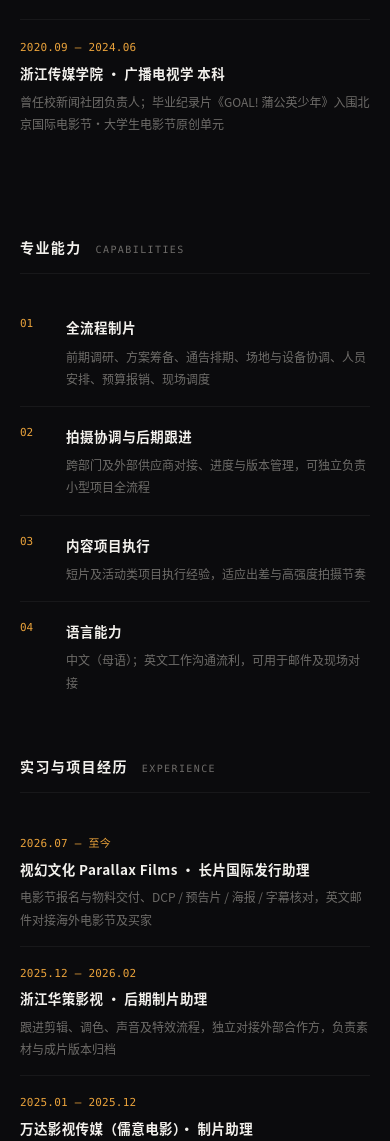
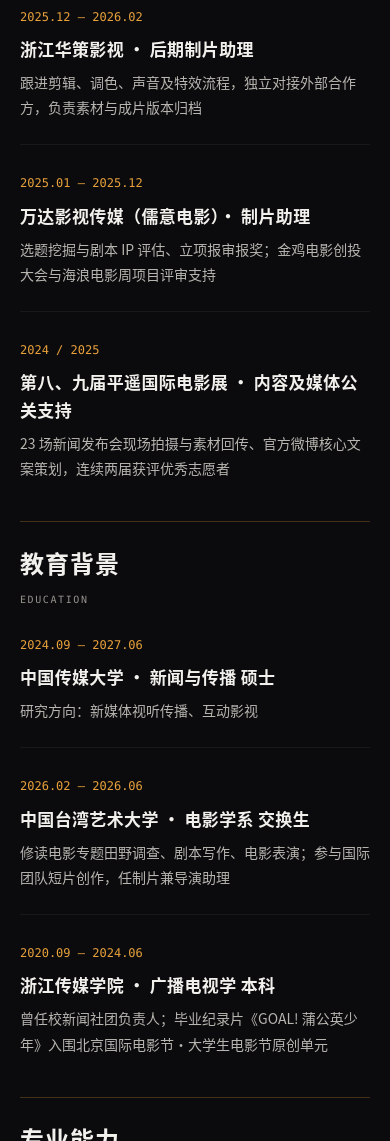
Before and after one commit to yyyyujiexin-dotcom/portfolio, a plain HTML site: page index.html in a window 390 px wide. Shown: the part 5058-6199 px from the top of the page. Drawn offline with Linux system fonts and the light colour scheme.

Commit message:
Clarify About section hierarchy and align experience, education and capabilities

```diff
--- a/index.html
+++ b/index.html
@@ -160,12 +160,23 @@
         <p>影视项目全流程执行与跨团队协同，是我的日常，也是我最想带进下一个剧组的能力。</p>
       </div>
 
-      <div class="about-grid">
-        <div class="about-col">
-          <p class="about-lead">熟悉影视项目从前期筹备、人员招募、场地与设备协调，到现场执行、后期跟进的完整流程。</p>
-          <p class="about-body">具备短片制片执行、后期跟进及国际电影节协作经验；能在高强度拍摄节奏下处理现场突发问题、协调跨团队沟通，并可用英文完成邮件与现场对接。目前于视幻文化 Parallax Films 参与长片国际发行工作。</p>
+      <div class="about-overview">
+        <p class="about-lead">熟悉影视项目从前期筹备、人员招募、场地与设备协调，到现场执行、后期跟进的完整流程。</p>
+        <p class="about-body">具备短片制片执行、后期跟进及国际电影节协作经验；能在高强度拍摄节奏下处理现场突发问题、协调跨团队沟通，并可用英文完成邮件与现场对接。目前于视幻文化 Parallax Films 参与长片国际发行工作。</p>
+      </div>
 
-          <h3 class="sub-head">教育背景 <span>EDUCATION</span></h3>
+      <div class="about-sections">
+        <section class="about-block" aria-labelledby="experienceTitle">
+          <h3 class="sub-head" id="experienceTitle">实习与项目经历<span>EXPERIENCE</span></h3>
+          <ul class="timeline">
+            <li><span class="tl-date">2026.07 — 至今</span><div><strong>视幻文化 Parallax Films · 长片国际发行助理</strong><p>电影节报名与物料交付、DCP / 预告片 / 海报 / 字幕核对，英文邮件对接海外电影节及买家</p></div></li>
+            <li><span class="tl-date">2025.12 — 2026.02</span><div><strong>浙江华策影视 · 后期制片助理</strong><p>跟进剪辑、调色、声音及特效流程，独立对接外部合作方，负责素材与成片版本归档</p></div></li>
+            <li><span class="tl-date">2025.01 — 2025.12</span><div><strong>万达影视传媒（儒意电影）· 制片助理</strong><p>选题挖掘与剧本 IP 评估、立项报审报奖；金鸡电影创投大会与海浪电影周项目评审支持</p></div></li>
+            <li><span class="tl-date">2024 / 2025</span><div><strong>第八、九届平遥国际电影展 · 内容及媒体公关支持</strong><p>23 场新闻发布会现场拍摄与素材回传、官方微博核心文案策划，连续两届获评优秀志愿者</p></div></li>
+          </ul>
+        </section>
+        <section class="about-block" aria-labelledby="educationTitle">
+          <h3 class="sub-head" id="educationTitle">教育背景<span>EDUCATION</span></h3>
           <ul class="timeline">
             <li>
               <span class="tl-date">2024.09 — 2027.06</span>
@@ -180,25 +191,16 @@
               <div><strong>浙江传媒学院 · 广播电视学 本科</strong><p>曾任校新闻社团负责人；毕业纪录片《GOAL! 蒲公英少年》入围北京国际电影节·大学生电影节原创单元</p></div>
             </li>
           </ul>
-        </div>
-
-        <div class="about-col">
-          <h3 class="sub-head">专业能力 <span>CAPABILITIES</span></h3>
+        </section>
+        <section class="about-block" aria-labelledby="capabilitiesTitle">
+          <h3 class="sub-head" id="capabilitiesTitle">专业能力<span>CAPABILITIES</span></h3>
           <div class="skills">
             <div class="skill"><span class="skill-num">01</span><div><strong>全流程制片</strong><p>前期调研、方案筹备、通告排期、场地与设备协调、人员安排、预算报销、现场调度</p></div></div>
             <div class="skill"><span class="skill-num">02</span><div><strong>拍摄协调与后期跟进</strong><p>跨部门及外部供应商对接、进度与版本管理，可独立负责小型项目全流程</p></div></div>
             <div class="skill"><span class="skill-num">03</span><div><strong>内容项目执行</strong><p>短片及活动类项目执行经验，适应出差与高强度拍摄节奏</p></div></div>
             <div class="skill"><span class="skill-num">04</span><div><strong>语言能力</strong><p>中文（母语）；英文工作沟通流利，可用于邮件及现场对接</p></div></div>
           </div>
-
-          <h3 class="sub-head">实习与项目经历 <span>EXPERIENCE</span></h3>
-          <ul class="timeline compact">
-            <li><span class="tl-date">2026.07 — 至今</span><div><strong>视幻文化 Parallax Films · 长片国际发行助理</strong><p>电影节报名与物料交付、DCP / 预告片 / 海报 / 字幕核对，英文邮件对接海外电影节及买家</p></div></li>
-            <li><span class="tl-date">2025.12 — 2026.02</span><div><strong>浙江华策影视 · 后期制片助理</strong><p>跟进剪辑、调色、声音及特效流程，独立对接外部合作方，负责素材与成片版本归档</p></div></li>
-            <li><span class="tl-date">2025.01 — 2025.12</span><div><strong>万达影视传媒（儒意电影）· 制片助理</strong><p>选题挖掘与剧本 IP 评估、立项报审报奖；金鸡电影创投大会与海浪电影周项目评审支持</p></div></li>
-            <li><span class="tl-date">2024 / 2025</span><div><strong>第八、九届平遥国际电影展 · 内容及媒体公关支持</strong><p>23 场新闻发布会现场拍摄与素材回传、官方微博核心文案策划，连续两届获评优秀志愿者</p></div></li>
-          </ul>
-        </div>
+        </section>
       </div>
     </div>
   </section>
--- a/styles.css
+++ b/styles.css
@@ -268,28 +268,31 @@ img, video, svg { display: block; max-width: 100%; }
 
 /* ---------- about ---------- */
 .about { padding: 0 0 130px; }
-.about-grid { display: grid; grid-template-columns: 1fr 1fr; gap: 72px; }
-.about-lead { margin: 0 0 20px; font: 500 clamp(19px, 2vw, 25px)/1.75 var(--serif); letter-spacing: .04em; color: var(--ink); }
-.about-body { margin: 0; font-size: 13.5px; line-height: 2.05; color: var(--ink-2); }
+.about-overview { max-width: 920px; margin-bottom: 64px; }
+.about-lead { margin: 0 0 18px; font: 500 clamp(20px, 2vw, 25px)/1.65 var(--serif); letter-spacing: .04em; color: var(--ink); }
+.about-body { margin: 0; font-size: 14px; line-height: 1.8; color: #B8B5B0; }
+.about-sections { display: grid; gap: 64px; }
+.about-block {
+  display: grid; grid-template-columns: 220px minmax(0, 1fr); gap: 64px;
+  align-items: start; padding-top: 32px; border-top: 1px solid rgba(233,162,59,.25);
+}
 .sub-head {
-  display: flex; align-items: baseline; gap: 14px; margin: 56px 0 24px;
-  font-size: 14px; font-weight: 600; letter-spacing: .1em;
-  padding-bottom: 14px; border-bottom: 1px solid var(--line-soft);
+  display: flex; flex-direction: column; align-items: flex-start; gap: 12px; margin: 0;
+  font-size: 26px; font-weight: 600; line-height: 1.4; letter-spacing: .04em;
 }
-.sub-head span { font: 500 10px/1 var(--mono); letter-spacing: .14em; color: var(--ink-3); }
-.timeline { list-style: none; margin: 0; padding: 0; }
-.timeline li { display: grid; grid-template-columns: 132px 1fr; gap: 20px; padding: 18px 0; border-bottom: 1px solid var(--line-soft); }
-.timeline li:last-child { border-bottom: 0; }
-.tl-date { padding-top: 3px; font: 500 11px/1.6 var(--mono); letter-spacing: .02em; color: var(--amber); white-space: nowrap; }
-.timeline strong { display: block; font-size: 13.5px; font-weight: 600; letter-spacing: .03em; line-height: 1.6; }
-.timeline p { margin: 6px 0 0; font-size: 12px; line-height: 1.85; color: var(--ink-3); }
-.timeline.compact li { padding: 15px 0; }
-.skills { display: flex; flex-direction: column; }
-.skill { display: grid; grid-template-columns: 38px 1fr; gap: 8px; padding: 16px 0; border-bottom: 1px solid var(--line-soft); }
-.skill:last-child { border-bottom: 0; }
-.skill-num { font: 500 11px/1.8 var(--mono); color: var(--amber); }
-.skill strong { font-size: 13.5px; font-weight: 600; letter-spacing: .04em; }
-.skill p { margin: 5px 0 0; font-size: 12px; line-height: 1.85; color: var(--ink-3); }
+.sub-head span { font: 500 10px/1.5 var(--mono); letter-spacing: .16em; color: #96928C; }
+.timeline { list-style: none; margin: 0; padding: 0; min-width: 0; }
+.timeline li { display: grid; grid-template-columns: 160px minmax(0, 1fr); gap: 24px; padding: 24px 0; border-bottom: 1px solid var(--line-soft); }
+.timeline li:first-child { padding-top: 0; }
+.timeline li:last-child { padding-bottom: 0; border-bottom: 0; }
+.tl-date { padding-top: 5px; font: 500 12px/1.6 var(--mono); letter-spacing: 0; color: var(--amber); white-space: nowrap; }
+.timeline strong, .skill strong { display: block; font-size: 17px; font-weight: 600; letter-spacing: .02em; line-height: 1.6; }
+.timeline p, .skill p { margin: 8px 0 0; font-size: 14px; line-height: 1.8; color: #B8B5B0; }
+.skills { display: flex; flex-direction: column; min-width: 0; }
+.skill { display: grid; grid-template-columns: 160px minmax(0, 1fr); gap: 24px; padding: 24px 0; border-bottom: 1px solid var(--line-soft); }
+.skill:first-child { padding-top: 0; }
+.skill:last-child { padding-bottom: 0; border-bottom: 0; }
+.skill-num { padding-top: 5px; font: 500 12px/1.6 var(--mono); color: var(--amber); }
 
 /* ---------- footer ---------- */
 footer { position: relative; padding: 92px 0 0; border-top: 1px solid var(--line); background: var(--bg-soft); overflow: hidden; }
@@ -363,8 +366,9 @@ footer { position: relative; padding: 92px 0 0; border-top: 1px solid var(--line
   .site-header { padding: 0 32px; gap: 24px; }
   .nav { gap: 22px; }
   .works-grid { gap: 16px; }
-  .about-grid, .footer-top { gap: 48px; }
-  .timeline li { grid-template-columns: 112px 1fr; gap: 14px; }
+  .footer-top { gap: 48px; }
+  .about-block { grid-template-columns: 200px minmax(0, 1fr); gap: 40px; }
+  .timeline li, .skill { grid-template-columns: 144px minmax(0, 1fr); gap: 20px; }
 }
 @media (max-width: 880px) {
   .site-header { height: 66px; padding: 0 24px; }
@@ -384,7 +388,8 @@ footer { position: relative; padding: 92px 0 0; border-top: 1px solid var(--line
   .hero { padding-top: 84px; }
   .hero-stats { gap: 36px; margin-top: 56px; padding-bottom: 48px; }
   .works-grid { grid-template-columns: repeat(2, 1fr); }
-  .about-grid, .footer-top { grid-template-columns: 1fr; gap: 40px; }
+  .footer-top { grid-template-columns: 1fr; gap: 40px; }
+  .about-block { grid-template-columns: 1fr; gap: 28px; }
   .section-intro { flex-direction: column; align-items: flex-start; gap: 20px; }
   .cap-award { max-width: 40%; }
   .volume { display: none; }
@@ -417,8 +422,14 @@ footer { position: relative; padding: 92px 0 0; border-top: 1px solid var(--line
   .footer-entries { grid-template-columns: 1fr; }
   .works, .about { padding-bottom: 80px; }
   .section-intro h2 { font-size: 38px; }
-  .timeline li { grid-template-columns: 1fr; gap: 6px; padding: 16px 0; }
-  .sub-head { margin-top: 44px; }
+  .timeline li { grid-template-columns: 1fr; gap: 8px; padding: 24px 0; }
+  .skill { grid-template-columns: 28px minmax(0, 1fr); gap: 14px; }
+  .about-overview { margin-bottom: 40px; }
+  .about-sections { gap: 40px; }
+  .about-block { padding-top: 24px; gap: 24px; }
+  .timeline li:first-child { padding-top: 0; }
+  .timeline li:last-child { padding-bottom: 0; }
+  .sub-head { font-size: 24px; }
   .footer-title { font-size: 40px; }
   .footer-watermark { margin-top: 56px; font-size: 13vw; }
   .footer-bottom { flex-direction: column; gap: 8px; }
```
